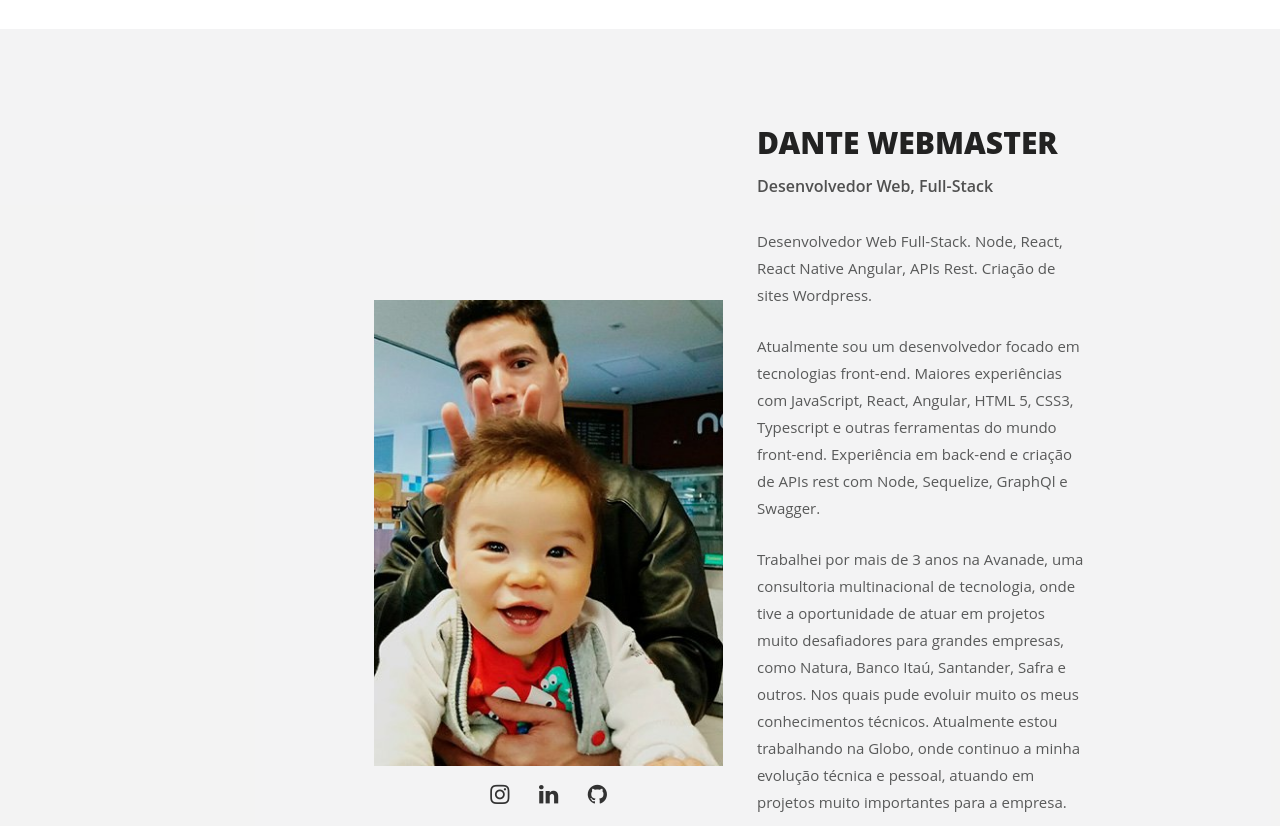
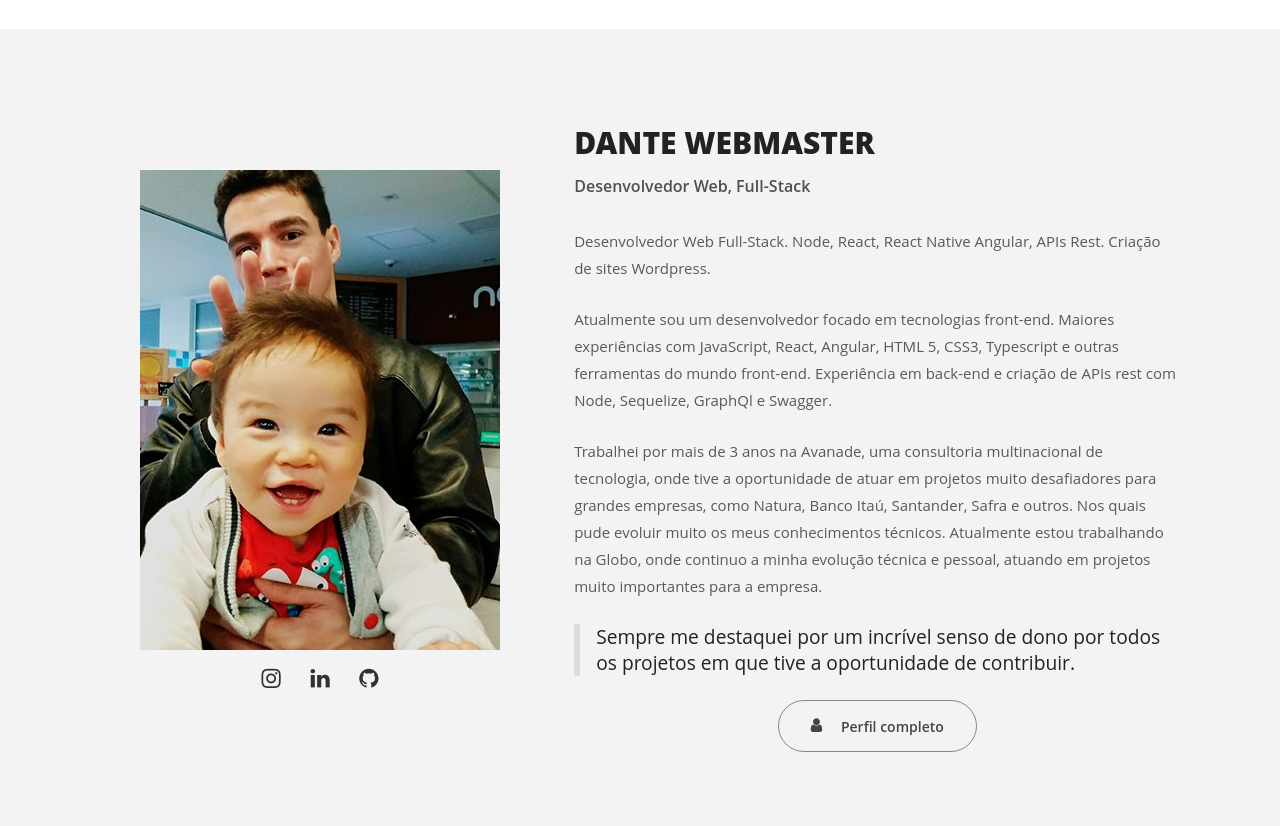
Before and after one commit to dantewebmaster/dantewebmaster.github.io, a plain HTML site: page index.html in a window 1280 px wide. Shown: the part 1320-2146 px from the top of the page. Drawn offline with Linux system fonts and the light colour scheme; files whose address does not match are found by name.

Commit message:
fix about text cols + fixed menu

```diff
--- a/css/fix.css
+++ b/css/fix.css
@@ -2,6 +2,12 @@ blockquote {
   margin: 0;
   border-left: 6px solid #ddd;
   padding: 0 16px;
+}
+
+blockquote p {
+  font-size: 1.2rem;
+  line-height: 1.6rem;
+  color: #222;
 }
 
 .nav-container {
@@ -11,6 +17,7 @@ blockquote {
   width: 100%;
   padding: 8px;
   z-index: 1000;
+  max-width: 100%;
 }
 
 .site-header {
--- a/index.html
+++ b/index.html
@@ -98,7 +98,7 @@
         <section id="sobre" class="section section-about">
           <div class="container-fluid">
             <div class="row middle-sm center-xs">
-              <div class="about-img col-md-offset-2 col-sm-12 col-md-4">
+              <div class="about-img col-sm-12 col-md-5">
                 <img src="images/photo-about.jpg" alt="Sobre Dante Webmaster" />
                 <div class="social-network">
                   <a href="https://instagram.com/dan.angels" target="_blank"
@@ -112,7 +112,7 @@
                   ></a>
                 </div>
               </div>
-              <div class="about-text col-sm-12 col-md-4 text-left">
+              <div class="about-text col-sm-12 col-md-7 text-left">
                 <h1 class="text-uppercase">Dante Webmaster</h1>
                 <h2>Desenvolvedor Web, Full-Stack</h2>
                 <p>
```
